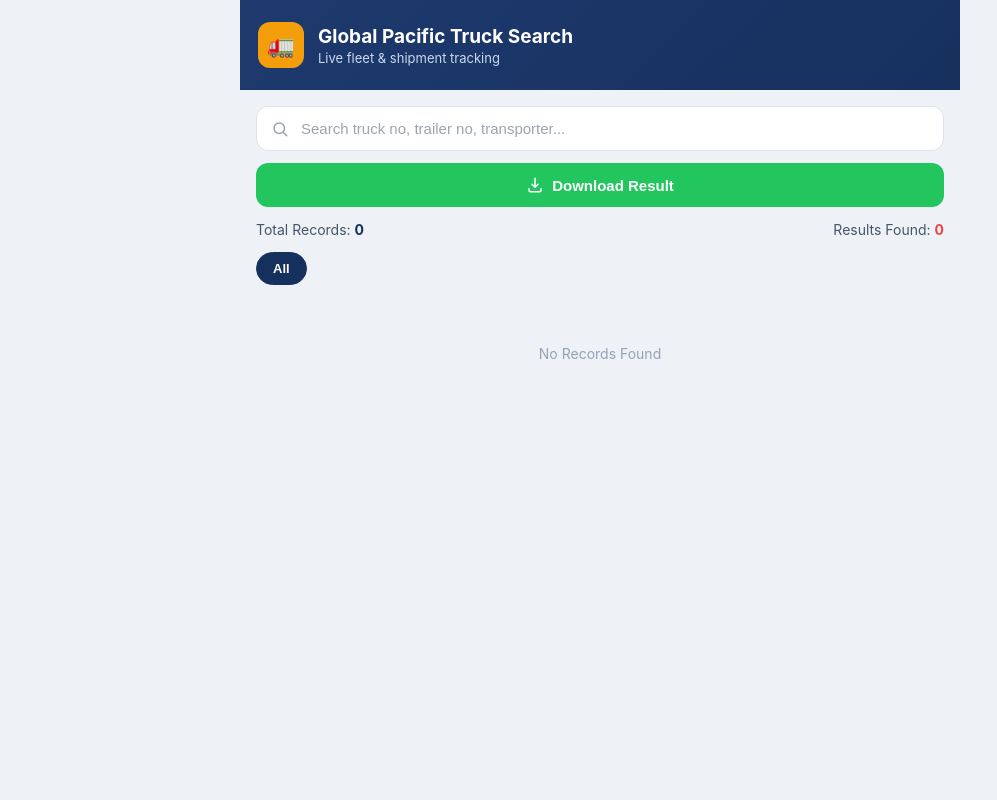
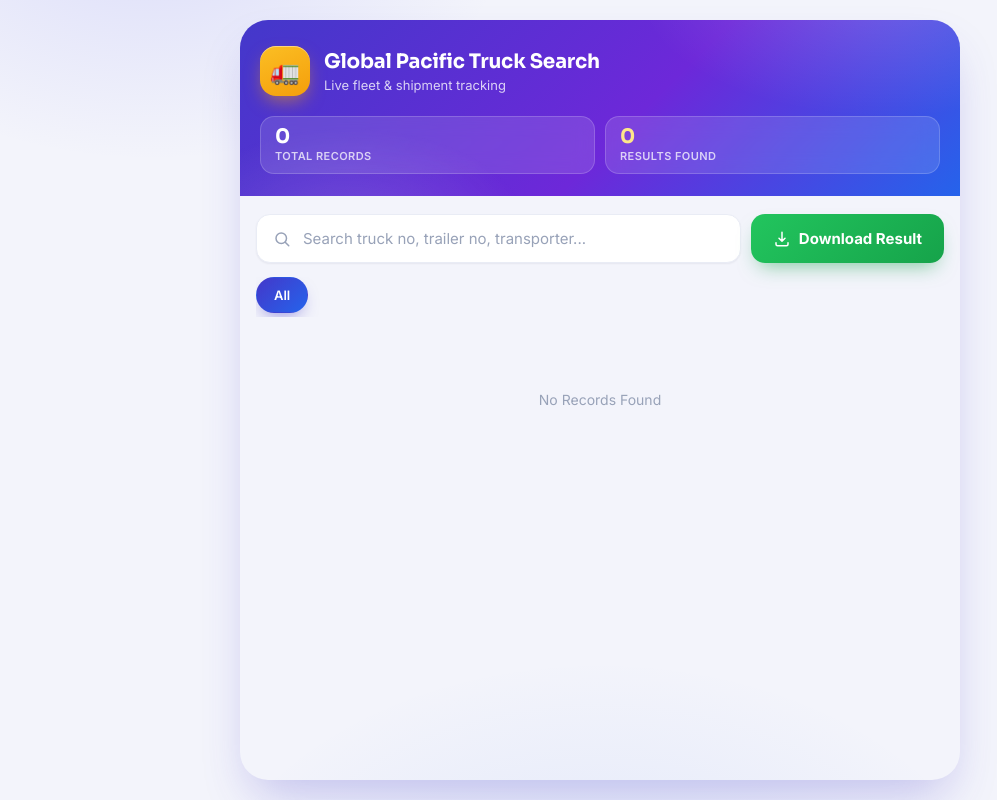
Before and after one commit to connectharundas/global-pacific-truck-search, a Flask app: page / in a window 1280 px wide. Shown: the whole page, without its empty margins (40-1037 px from the left). Run offline with Flask 3, Linux system fonts and the light colour scheme; data that the repository does not hold is empty.

Commit message:
Modernize UI and strip time from Gate Pass Expiry display
- Full visual refresh: gradient header with glass stat chips, floating
  toolbar, gradient active tab, card hover/entrance animations, and a
  blurred backdrop drill-down modal (Inter/Sora typography).
- Gate Pass Expiry now displays date only (no time) on cards and in
  the detail modal.

```diff
--- a/static/css/style.css
+++ b/static/css/style.css
@@ -6,18 +6,58 @@
     box-sizing: border-box;
 }
 
+:root {
+    --ink: #12172b;
+    --muted: #6b7488;
+    --faint: #98a2b8;
+    --line: #e9ecf5;
+    --surface: #ffffff;
+    --canvas: #f3f4fb;
+    --brand-1: #4338ca;
+    --brand-2: #6d28d9;
+    --brand-3: #2563eb;
+    --accent: #f59e0b;
+    --success: #16a34a;
+    --danger: #dc2626;
+    --shadow-sm: 0 1px 2px rgba(18, 23, 43, 0.06);
+    --shadow-md: 0 8px 24px -8px rgba(18, 23, 43, 0.18);
+    --shadow-lg: 0 24px 48px -12px rgba(67, 56, 202, 0.28);
+}
+
 body {
     margin: 0;
-    background: #eef1f5;
-    font-family: -apple-system, BlinkMacSystemFont, "Segoe UI", Roboto, Helvetica, Arial, sans-serif;
-    color: #1f2937;
+    background: var(--canvas);
+    font-family: "Inter", -apple-system, BlinkMacSystemFont, "Segoe UI", Roboto, Helvetica, Arial, sans-serif;
+    color: var(--ink);
+    -webkit-font-smoothing: antialiased;
+}
+
+.bg-decor {
+    position: fixed;
+    inset: 0;
+    z-index: -1;
+    background:
+        radial-gradient(600px 400px at 15% -10%, rgba(99, 102, 241, 0.16), transparent 60%),
+        radial-gradient(500px 380px at 110% 10%, rgba(236, 72, 153, 0.12), transparent 60%),
+        radial-gradient(700px 500px at 50% 120%, rgba(37, 99, 235, 0.10), transparent 60%),
+        var(--canvas);
 }
 
 .app {
     max-width: 720px;
     margin: 0 auto;
     min-height: 100vh;
-    background: #eef1f5;
+    background: transparent;
+}
+
+@media (min-width: 760px) {
+    .app {
+        margin: 20px auto;
+        min-height: calc(100vh - 40px);
+        border-radius: 28px;
+        overflow: hidden;
+        box-shadow: var(--shadow-lg);
+    }
 }
 
 
@@ -26,36 +66,94 @@ body {
 ========================================== */
 
 .app-header {
+    position: relative;
+    padding: 26px 20px 22px;
+    background:
+        radial-gradient(420px 220px at 90% -20%, rgba(255, 255, 255, 0.18), transparent 60%),
+        linear-gradient(135deg, var(--brand-1), var(--brand-2) 55%, var(--brand-3));
+    color: #fff;
+    overflow: hidden;
+}
+
+.app-header::after {
+    content: "";
+    position: absolute;
+    inset: 0;
+    background: radial-gradient(280px 160px at 15% 120%, rgba(255, 255, 255, 0.14), transparent 65%);
+    pointer-events: none;
+}
+
+.app-header-row {
     display: flex;
     align-items: center;
     gap: 14px;
-    padding: 22px 18px;
-    background: linear-gradient(135deg, #1e3a6e, #16305e);
-    color: #fff;
+    margin-bottom: 20px;
+    position: relative;
 }
 
 .app-header-icon {
-    width: 46px;
-    height: 46px;
+    width: 50px;
+    height: 50px;
     flex: 0 0 auto;
-    border-radius: 12px;
-    background: #f59e0b;
+    border-radius: 16px;
+    background: linear-gradient(155deg, #fbbf24, #f59e0b);
+    box-shadow: 0 8px 18px -4px rgba(245, 158, 11, 0.55), inset 0 1px 0 rgba(255, 255, 255, 0.4);
     display: flex;
     align-items: center;
     justify-content: center;
-    font-size: 22px;
+    font-size: 24px;
 }
 
 .app-header-text h1 {
     margin: 0;
-    font-size: 19px;
+    font-family: "Sora", "Inter", sans-serif;
+    font-size: 20px;
     font-weight: 700;
+    letter-spacing: -0.01em;
 }
 
 .app-header-text p {
-    margin: 2px 0 0;
+    margin: 3px 0 0;
     font-size: 13px;
-    color: #cbd8ee;
+    color: rgba(255, 255, 255, 0.78);
+}
+
+.stat-chips {
+    display: flex;
+    gap: 10px;
+    position: relative;
+}
+
+.stat-chip {
+    flex: 1;
+    background: rgba(255, 255, 255, 0.12);
+    backdrop-filter: blur(10px);
+    -webkit-backdrop-filter: blur(10px);
+    border: 1px solid rgba(255, 255, 255, 0.18);
+    border-radius: 14px;
+    padding: 10px 14px;
+    display: flex;
+    flex-direction: column;
+    gap: 2px;
+}
+
+.stat-chip-value {
+    font-family: "Sora", "Inter", sans-serif;
+    font-size: 20px;
+    font-weight: 700;
+    line-height: 1;
+}
+
+.stat-chip-label {
+    font-size: 11px;
+    font-weight: 600;
+    text-transform: uppercase;
+    letter-spacing: 0.04em;
+    color: rgba(255, 255, 255, 0.75);
+}
+
+.stat-chip-accent .stat-chip-value {
+    color: #fde68a;
 }
 
 
@@ -64,30 +162,40 @@ body {
 ========================================== */
 
 .app-body {
-    padding: 16px;
+    padding: 18px 16px 28px;
 }
 
 
 /* ==========================================
-   SEARCH BOX
+   TOOLBAR (SEARCH + DOWNLOAD)
 ========================================== */
 
-.search-row {
-    margin-bottom: 12px;
+.toolbar {
+    display: flex;
+    flex-direction: column;
+    gap: 10px;
+    margin-bottom: 14px;
 }
 
 .search-box {
     display: flex;
     align-items: center;
     gap: 10px;
-    background: #fff;
-    border: 1px solid #dde3ec;
-    border-radius: 12px;
-    padding: 12px 14px;
+    background: var(--surface);
+    border: 1px solid var(--line);
+    border-radius: 14px;
+    padding: 13px 16px;
+    box-shadow: var(--shadow-sm);
+    transition: box-shadow 0.2s ease, border-color 0.2s ease;
+}
+
+.search-box:focus-within {
+    border-color: var(--brand-1);
+    box-shadow: 0 0 0 4px rgba(67, 56, 202, 0.12), var(--shadow-sm);
 }
 
 .search-icon {
-    color: #9aa5b1;
+    color: var(--faint);
     display: flex;
 }
 
@@ -96,12 +204,13 @@ body {
     border: none;
     outline: none;
     font-size: 15px;
+    font-family: inherit;
     background: transparent;
-    color: #1f2937;
+    color: var(--ink);
 }
 
 .search-box input::placeholder {
-    color: #9aa5b1;
+    color: var(--faint);
 }
 
 
@@ -115,43 +224,26 @@ body {
     align-items: center;
     justify-content: center;
     gap: 8px;
-    background: #22c55e;
+    background: linear-gradient(135deg, #22c55e, #16a34a);
     color: #fff;
     border: none;
-    border-radius: 12px;
-    padding: 13px;
+    border-radius: 14px;
+    padding: 14px;
+    font-family: inherit;
     font-size: 15px;
     font-weight: 700;
-    margin-bottom: 14px;
     cursor: pointer;
+    box-shadow: 0 10px 20px -8px rgba(22, 163, 74, 0.55);
+    transition: transform 0.15s ease, box-shadow 0.15s ease;
 }
 
 .download-btn:hover {
-    background: #1ea852;
+    transform: translateY(-1px);
+    box-shadow: 0 14px 26px -8px rgba(22, 163, 74, 0.6);
 }
 
-
-/* ==========================================
-   SUMMARY
-========================================== */
-
-.summary-row {
-    display: flex;
-    justify-content: space-between;
-    align-items: center;
-    font-size: 14px;
-    color: #475569;
-    margin-bottom: 14px;
-}
-
-.summary-row #totalRecords {
-    color: #16305e;
-    font-weight: 700;
-}
-
-.summary-row #resultCount {
-    color: #ef4444;
-    font-weight: 700;
+.download-btn:active {
+    transform: translateY(0);
 }
 
 
@@ -164,7 +256,7 @@ body {
     gap: 8px;
     overflow-x: auto;
     padding-bottom: 4px;
-    margin-bottom: 16px;
+    margin-bottom: 18px;
     -ms-overflow-style: none;
     scrollbar-width: none;
 }
@@ -175,21 +267,29 @@ body {
 
 .tab-btn {
     flex: 0 0 auto;
-    border: 1px solid #dde3ec;
-    background: #fff;
-    color: #475569;
-    padding: 8px 16px;
+    border: 1px solid var(--line);
+    background: var(--surface);
+    color: var(--muted);
+    padding: 9px 17px;
     border-radius: 999px;
+    font-family: inherit;
     font-size: 13px;
     font-weight: 600;
     cursor: pointer;
     white-space: nowrap;
+    transition: all 0.18s ease;
+}
+
+.tab-btn:hover {
+    border-color: #c7cef0;
+    color: var(--ink);
 }
 
 .tab-btn.active {
-    background: #16305e;
-    border-color: #16305e;
+    background: linear-gradient(135deg, var(--brand-1), var(--brand-3));
+    border-color: transparent;
     color: #fff;
+    box-shadow: 0 8px 16px -6px rgba(67, 56, 202, 0.5);
 }
 
 
@@ -205,91 +305,136 @@ body {
 
 .empty-state {
     text-align: center;
-    color: #94a3b8;
-    padding: 40px 0;
+    color: var(--faint);
+    padding: 56px 20px;
     font-size: 14px;
 }
 
 .truck-card {
-    background: #fff;
-    border-radius: 14px;
-    padding: 16px;
-    box-shadow: 0 1px 3px rgba(15, 23, 42, 0.08);
+    position: relative;
+    background: var(--surface);
+    border: 1px solid var(--line);
+    border-radius: 18px;
+    padding: 17px 17px 17px 20px;
+    box-shadow: var(--shadow-sm);
     cursor: pointer;
+    transition: transform 0.16s ease, box-shadow 0.16s ease, border-color 0.16s ease;
+    animation: card-in 0.35s ease both;
+}
+
+.truck-card::before {
+    content: "";
+    position: absolute;
+    left: 0;
+    top: 14px;
+    bottom: 14px;
+    width: 4px;
+    border-radius: 4px;
+    background: linear-gradient(180deg, var(--brand-1), var(--brand-3));
+    opacity: 0.7;
 }
 
 .truck-card:hover {
-    box-shadow: 0 2px 8px rgba(15, 23, 42, 0.14);
+    transform: translateY(-2px);
+    box-shadow: var(--shadow-md);
+    border-color: #dfe3f5;
+}
+
+@keyframes card-in {
+    from {
+        opacity: 0;
+        transform: translateY(8px);
+    }
+    to {
+        opacity: 1;
+        transform: translateY(0);
+    }
 }
 
 .truck-card-top {
     display: flex;
     justify-content: space-between;
     align-items: flex-start;
+    gap: 10px;
     margin-bottom: 4px;
 }
 
 .truck-no {
-    font-size: 18px;
+    font-family: "Sora", "Inter", sans-serif;
+    font-size: 19px;
     font-weight: 700;
-    color: #16305e;
+    color: var(--ink);
+    letter-spacing: -0.01em;
 }
 
 .trailer-no {
     font-size: 13px;
-    color: #94a3b8;
+    color: var(--faint);
     margin-bottom: 12px;
 }
 
 .truck-card-grid {
     display: grid;
     grid-template-columns: 1fr 1fr;
-    gap: 12px 10px;
-    padding-top: 12px;
-    border-top: 1px solid #eef1f5;
+    gap: 13px 10px;
+    padding-top: 13px;
+    border-top: 1px dashed var(--line);
     margin-bottom: 12px;
 }
 
 .field-label {
-    font-size: 11px;
+    font-size: 10.5px;
     font-weight: 700;
-    letter-spacing: 0.03em;
-    color: #94a3b8;
+    letter-spacing: 0.05em;
+    color: var(--faint);
     text-transform: uppercase;
-    margin-bottom: 2px;
+    margin-bottom: 3px;
 }
 
 .field-value {
     font-size: 14px;
     font-weight: 600;
-    color: #1f2937;
+    color: var(--ink);
 }
 
 .gatepass-expired {
-    color: #dc2626;
+    color: var(--danger);
 }
 
 .gatepass-valid {
-    color: #16a34a;
+    color: var(--success);
 }
 
 .truck-card-hint {
-    font-size: 12px;
-    color: #94a3b8;
+    font-size: 11.5px;
+    font-weight: 600;
+    color: var(--brand-1);
     text-align: center;
-    padding-top: 10px;
-    margin-top: 10px;
-    border-top: 1px solid #eef1f5;
+    padding-top: 11px;
+    margin-top: 2px;
+    border-top: 1px solid var(--line);
+    letter-spacing: 0.01em;
 }
 
 .status-badge {
-    display: inline-block;
+    display: inline-flex;
+    align-items: center;
+    gap: 6px;
     flex: 0 0 auto;
-    font-size: 12px;
+    font-size: 11.5px;
     font-weight: 700;
-    padding: 5px 12px;
+    letter-spacing: 0.02em;
+    padding: 6px 13px;
     border-radius: 999px;
     white-space: nowrap;
+}
+
+.status-badge::before {
+    content: "";
+    width: 6px;
+    height: 6px;
+    border-radius: 50%;
+    background: currentColor;
 }
 
 .badge-color-1 {
@@ -338,13 +483,32 @@ body {
 ========================================== */
 
 .truck-card.match-exact {
-    border: 2px solid #f59e0b;
+    border-color: var(--accent);
+    box-shadow: 0 0 0 3px rgba(245, 158, 11, 0.16), var(--shadow-sm);
+}
+
+.truck-card.match-exact::before {
+    background: linear-gradient(180deg, #fbbf24, #f59e0b);
+    opacity: 1;
 }
 
 
 /* ==========================================
    RESPONSIVE
 ========================================== */
+
+@media (min-width: 560px) {
+    .toolbar {
+        flex-direction: row;
+    }
+    .search-box {
+        flex: 1;
+    }
+    .download-btn {
+        width: auto;
+        padding: 13px 22px;
+    }
+}
 
 @media (min-width: 600px) {
     .truck-card-grid {
--- a/static/js/script.js
+++ b/static/js/script.js
@@ -53,6 +53,13 @@ document.addEventListener("DOMContentLoaded", function () {
         return parsed.getTime() < Date.now() ? "gatepass-expired" : "gatepass-valid";
     }
 
+    function dateOnly(dateStr) {
+        if (!dateStr) {
+            return "";
+        }
+        return String(dateStr).trim().split(" ")[0];
+    }
+
     function renderCards(rows) {
 
         currentRows = rows;
@@ -73,8 +80,10 @@ document.addEventListener("DOMContentLoaded", function () {
             const gatePassRaw = row["ALL_FIELDS"] ? row["ALL_FIELDS"]["GATE PASS EXPIRE DATE"] : "";
             const gatePassClass = gatePassClassFor(gatePassRaw);
 
+            const delay = Math.min(index, 10) * 0.035;
+
             html += `
-                <div class="truck-card${isExact ? " match-exact" : ""}" data-row-index="${index}">
+                <div class="truck-card${isExact ? " match-exact" : ""}" data-row-index="${index}" style="animation-delay:${delay}s">
                     <div class="truck-card-top">
                         <div class="truck-no">${row["TRUCK"] || ""}</div>
                         <span class="status-badge ${statusClass}">${status}</span>
@@ -99,7 +108,7 @@ document.addEventListener("DOMContentLoaded", function () {
                         </div>
                         <div>
                             <div class="field-label">Gate Pass Expiry</div>
-                            <div class="field-value ${gatePassClass}">${gatePassRaw || "-"}</div>
+                            <div class="field-value ${gatePassClass}">${dateOnly(gatePassRaw) || "-"}</div>
                         </div>
                         <div>
                             <div class="field-label">Reached</div>
@@ -183,10 +192,11 @@ document.addEventListener("DOMContentLoaded", function () {
         let html = "";
 
         keys.forEach(function (key) {
+            const value = key === "GATE PASS EXPIRE DATE" ? dateOnly(fields[key]) : fields[key];
             html += `
                 <div class="detail-row">
                     <div class="detail-label">${key}</div>
-                    <div class="detail-value">${fields[key] || "-"}</div>
+                    <div class="detail-value">${value || "-"}</div>
                 </div>
             `;
         });
--- a/templates/index.html
+++ b/templates/index.html
@@ -9,27 +9,46 @@
 
     <title>Global Pacific Truck Search</title>
 
+    <link rel="preconnect" href="https://fonts.googleapis.com">
+    <link rel="preconnect" href="https://fonts.gstatic.com" crossorigin>
+    <link href="https://fonts.googleapis.com/css2?family=Inter:wght@400;500;600;700;800&family=Sora:wght@600;700;800&display=swap" rel="stylesheet">
+
     <link rel="stylesheet" href="{{ url_for('static', filename='css/style.css') }}">
 
 </head>
 
 <body>
 
+<div class="bg-decor" aria-hidden="true"></div>
+
 <div class="app">
 
     <!-- HEADER -->
     <header class="app-header">
+        <div class="app-header-row">
             <div class="app-header-icon">🚛</div>
             <div class="app-header-text">
                 <h1>Global Pacific Truck Search</h1>
                 <p>Live fleet &amp; shipment tracking</p>
             </div>
+        </div>
+
+        <div class="stat-chips">
+            <div class="stat-chip">
+                <span class="stat-chip-value" id="totalRecords">{{ total_records }}</span>
+                <span class="stat-chip-label">Total Records</span>
+            </div>
+            <div class="stat-chip stat-chip-accent">
+                <span class="stat-chip-value" id="resultCount">0</span>
+                <span class="stat-chip-label">Results Found</span>
+            </div>
+        </div>
     </header>
 
     <main class="app-body">
 
-        <!-- SEARCH -->
-        <div class="search-row">
+        <!-- SEARCH + DOWNLOAD -->
+        <div class="toolbar">
             <div class="search-box">
                 <span class="search-icon">
                     <svg width="18" height="18" viewBox="0 0 24 24" fill="none" xmlns="http://www.w3.org/2000/svg">
@@ -42,9 +61,7 @@
                     id="searchBox"
                     placeholder="Search truck no, trailer no, transporter...">
             </div>
-        </div>
 
-        <!-- DOWNLOAD -->
             <button id="downloadBtn" class="download-btn">
                 <svg width="18" height="18" viewBox="0 0 24 24" fill="none" xmlns="http://www.w3.org/2000/svg">
                     <path d="M12 3v12m0 0l-4-4m4 4l4-4" stroke="currentColor" stroke-width="2" stroke-linecap="round" stroke-linejoin="round"/>
@@ -52,11 +69,6 @@
                 </svg>
                 Download Result
             </button>
-
-        <!-- SUMMARY -->
-        <div class="summary-row">
-            <div>Total Records: <span id="totalRecords">{{ total_records }}</span></div>
-            <div>Results Found: <span id="resultCount">0</span></div>
         </div>
 
         <!-- FILTER TABS -->
```
Also changed, not shown: other parts of static/css/style.css (+48 -19 lines). Lines whose indentation alone changed are shown as unchanged.
